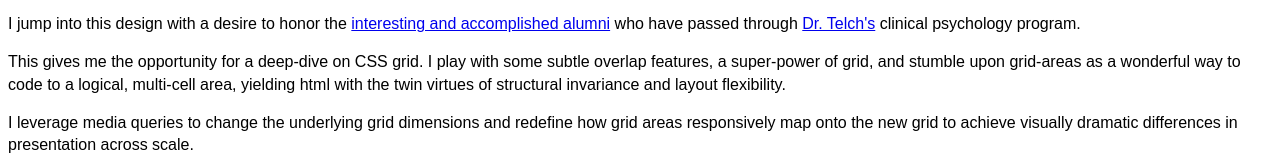
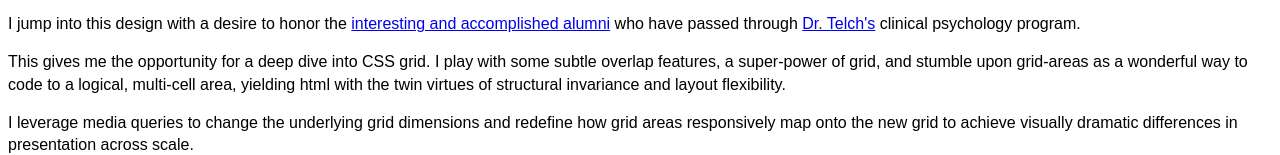
Before and after one commit to zenglenn42/graphic-design-elements, a plain HTML site: page person-card/responsive-person-card.html in a window 1280 px wide. Shown: the part 433-588 px from the top of the page. Drawn offline with Linux system fonts and the light colour scheme.

Commit message:
add more demo links to readme; tweak verbiage

```diff
--- a/person-card/responsive-person-card.html
+++ b/person-card/responsive-person-card.html
@@ -353,7 +353,7 @@
 	I jump into this design with a desire to honor the <a href="https://labs.la.utexas.edu/telch/staff/lsad-alumni/">interesting and accomplished alumni</a> who have passed through <a href="https://labs.la.utexas.edu/telch/staff/about-the-director/">Dr. Telch's</a> clinical psychology program.
 	</p>
 	<p>
-	This gives me the opportunity for a deep-dive on CSS grid.  I play with some subtle overlap features, a super-power of grid, and stumble upon grid-areas as a wonderful way to code to a logical, multi-cell area, yielding html with the twin virtues of structural invariance and layout flexibility.</p>
+	This gives me the opportunity for a deep dive into CSS grid.  I play with some subtle overlap features, a super-power of grid, and stumble upon grid-areas as a wonderful way to code to a logical, multi-cell area, yielding html with the twin virtues of structural invariance and layout flexibility.</p>
 	<p>I leverage media queries to change the underlying grid dimensions and redefine how grid areas responsively map onto the new grid to achieve visually dramatic differences in presentation across scale.
 	</p>
 	<br><br>
```
Also changed, not shown: 1 other file.
